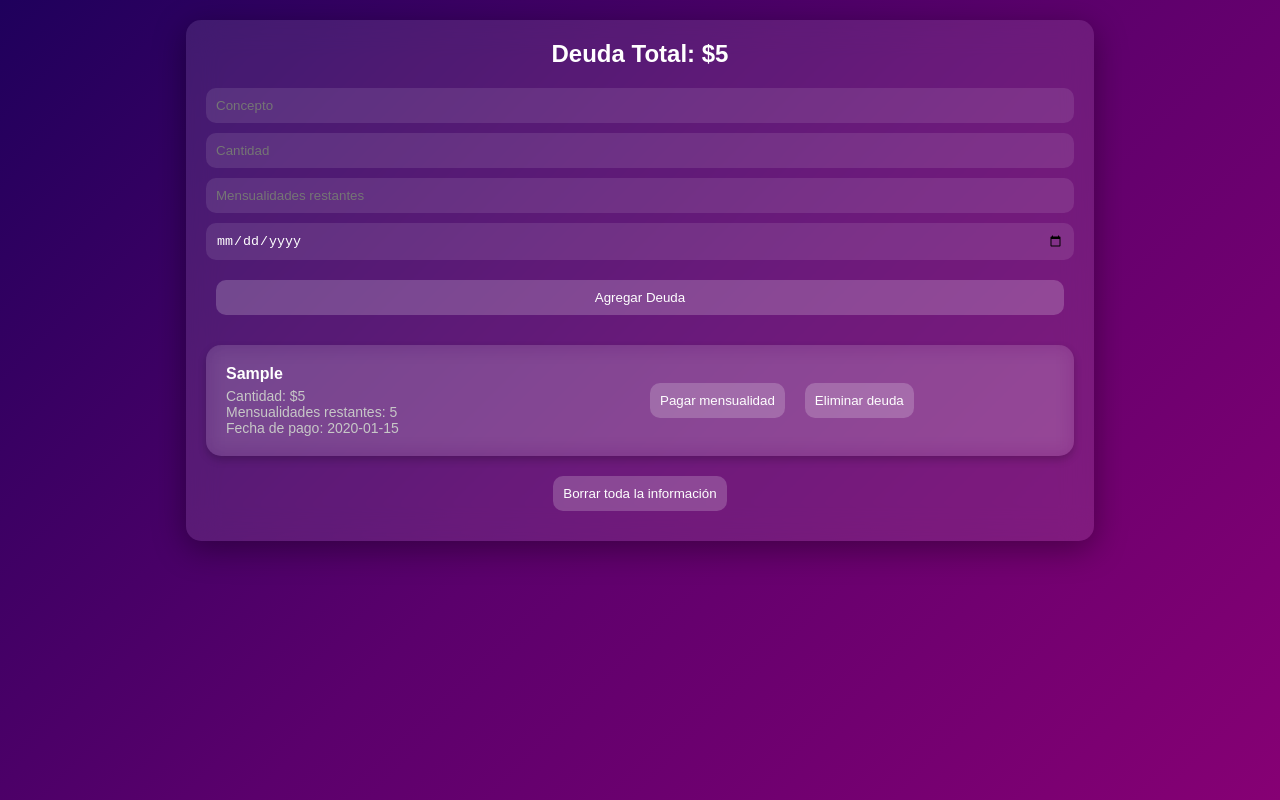
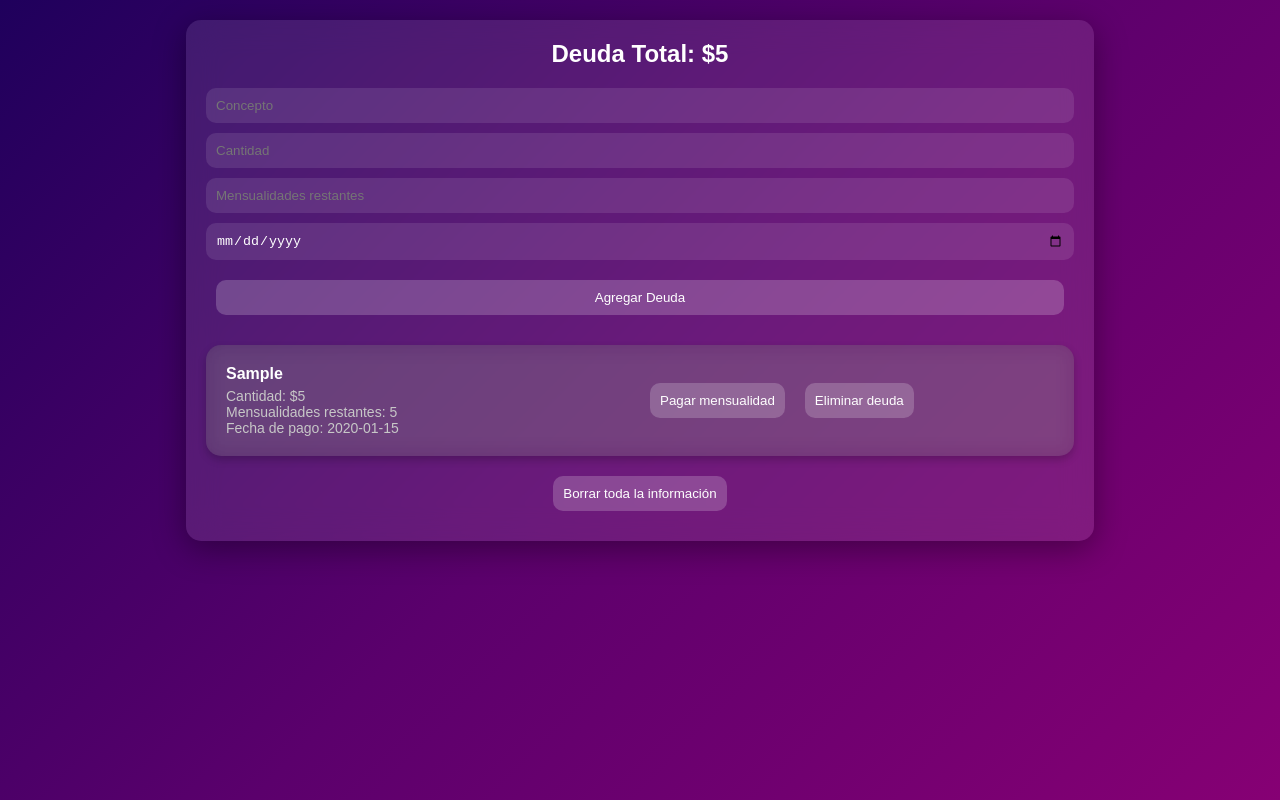
Before and after one commit to alex-stampede/Debt-tracker, a plain HTML site: page index.html in a window 1280 px wide. Both pictures are taken after typing "Sample", "5", "5", "2020-01-15" into the empty fields and a click on the button "Agregar Deuda". Drawn offline with Linux system fonts and the light colour scheme.

Commit message:
Update styles.css

```diff
--- a/styles.css
+++ b/styles.css
@@ -72,12 +72,13 @@ button:hover {
 
 .notification {
     display: flex;
-    background: rgba(255, 255, 255, 0.1);
-    backdrop-filter: blur(10px);
     border-radius: 15px;
     padding: 20px;
     box-shadow: 0 4px 8px rgba(0, 0, 0, 0.2);
     box-sizing: border-box;
+    background: rgba(102, 102, 102, 0.281); /* Fondo blanco translúcido */
+    backdrop-filter: blur(10px); /* Efecto de desenfoque en el fondo */
+    -webkit-backdrop-filter: blur(10px); /* Compatibilidad con Safari */
 }
 
 .concepto{
```
